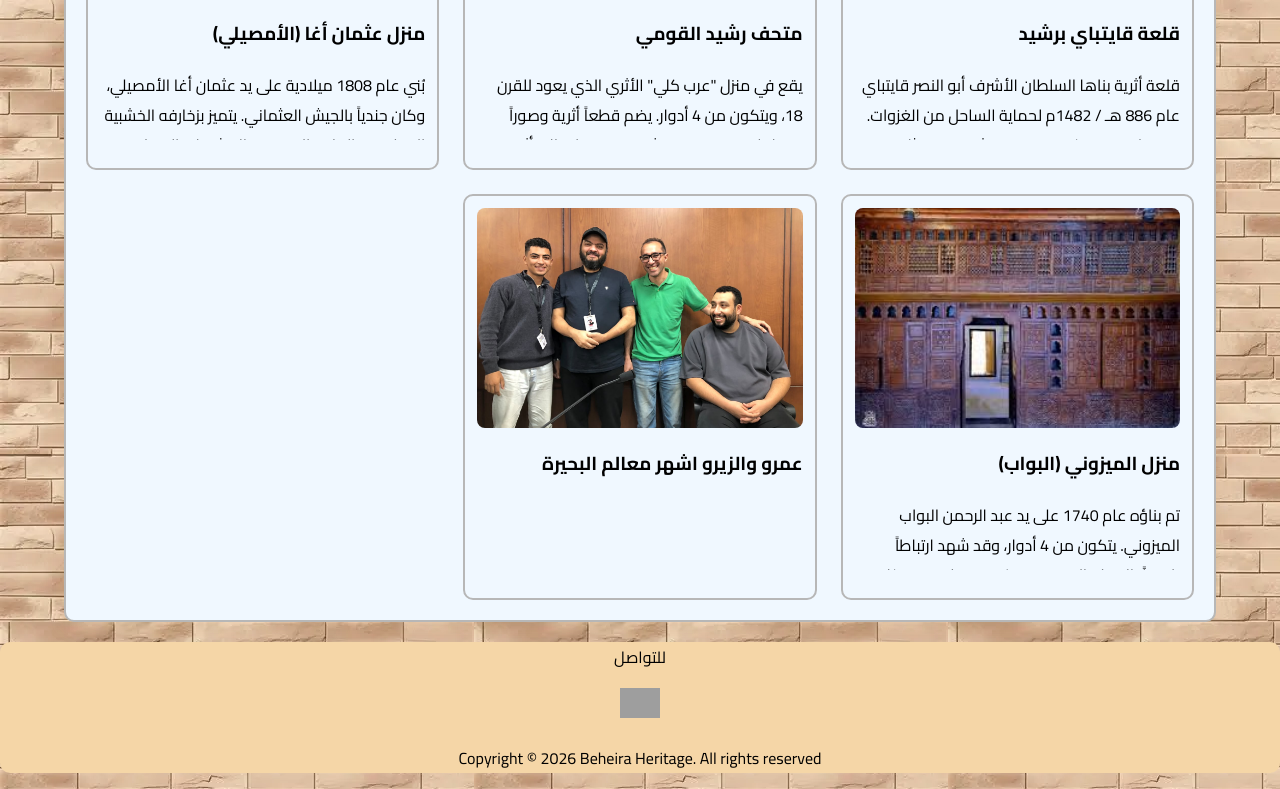
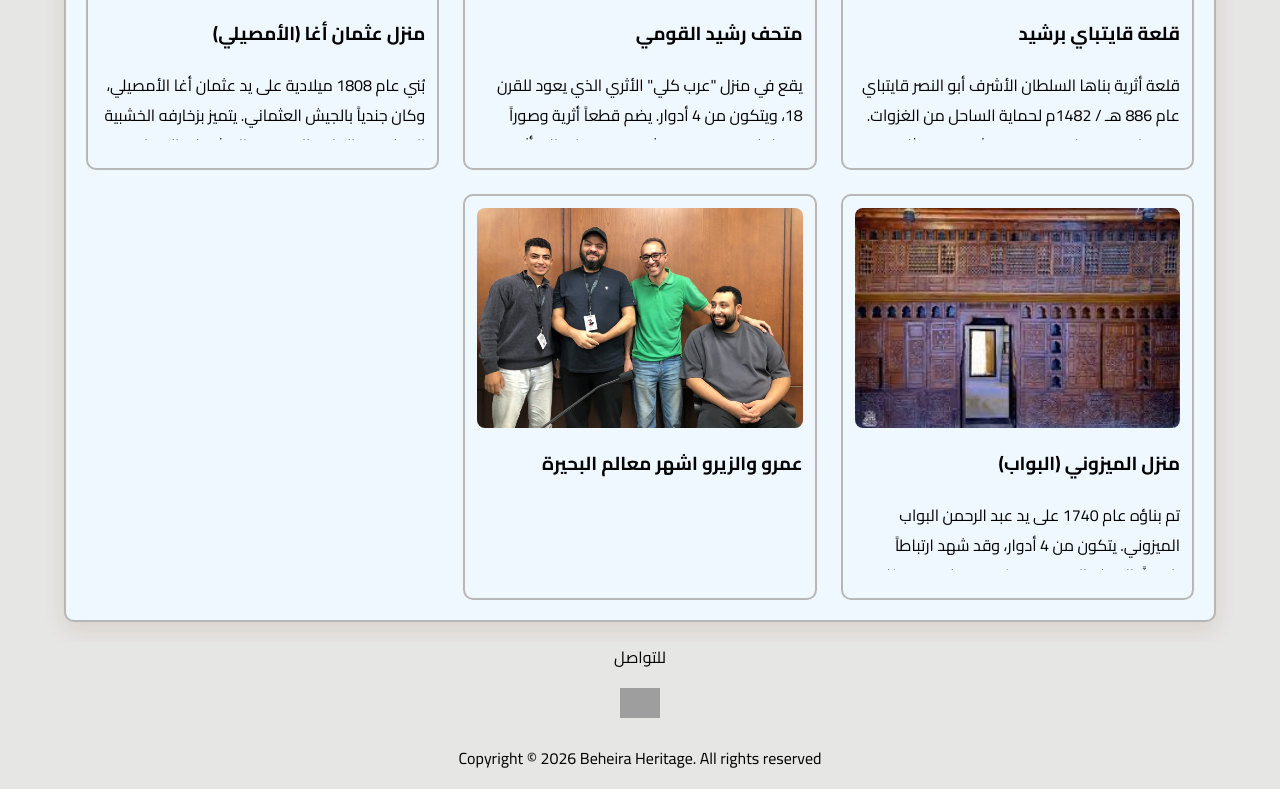
Before and after one commit to amr12866806-prog/Beheira_Heritage, a plain HTML site: page index.html in a window 1280 px wide. Shown: the part 871-1660 px from the top of the page. Drawn offline with Linux system fonts and the light colour scheme; grey boxes are pictures that could not be loaded.

Commit message:
Update beheira.css

```diff
--- a/css/beheira.css
+++ b/css/beheira.css
@@ -2,8 +2,7 @@ body {
     margin: 0;
     padding: 0;
     font-family: 'Cairo', sans-serif;
-    background-color: rgb(245, 214, 167);
-    background-image: url(../Img/body.jpg);
+    background-color: rgb(230, 230, 229);
 }
 
 
@@ -93,7 +92,7 @@ header img {
 }
 
 footer {
-    background-color: rgb(245, 214, 167);
+    background-color: rgb(230, 230, 229);
     text-align: center;
     margin: 0;
     border-radius: 10px;
```
